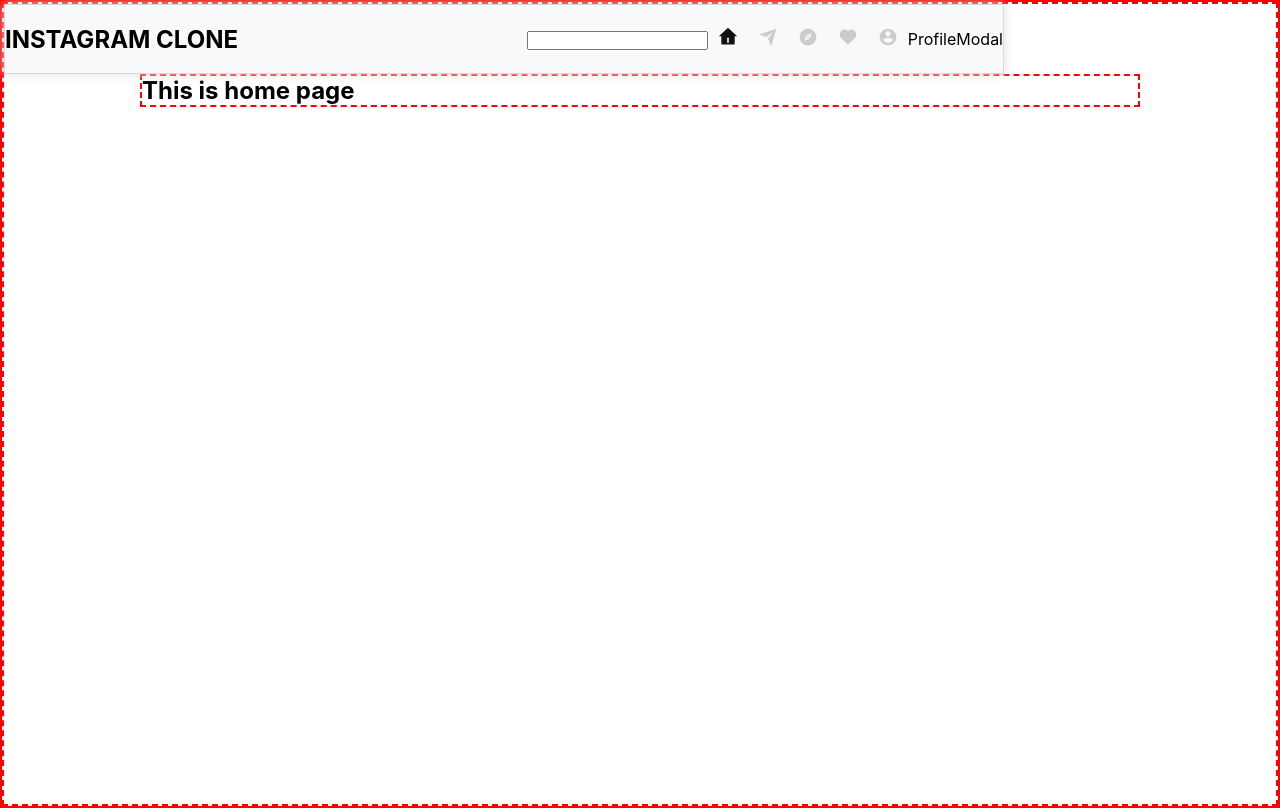
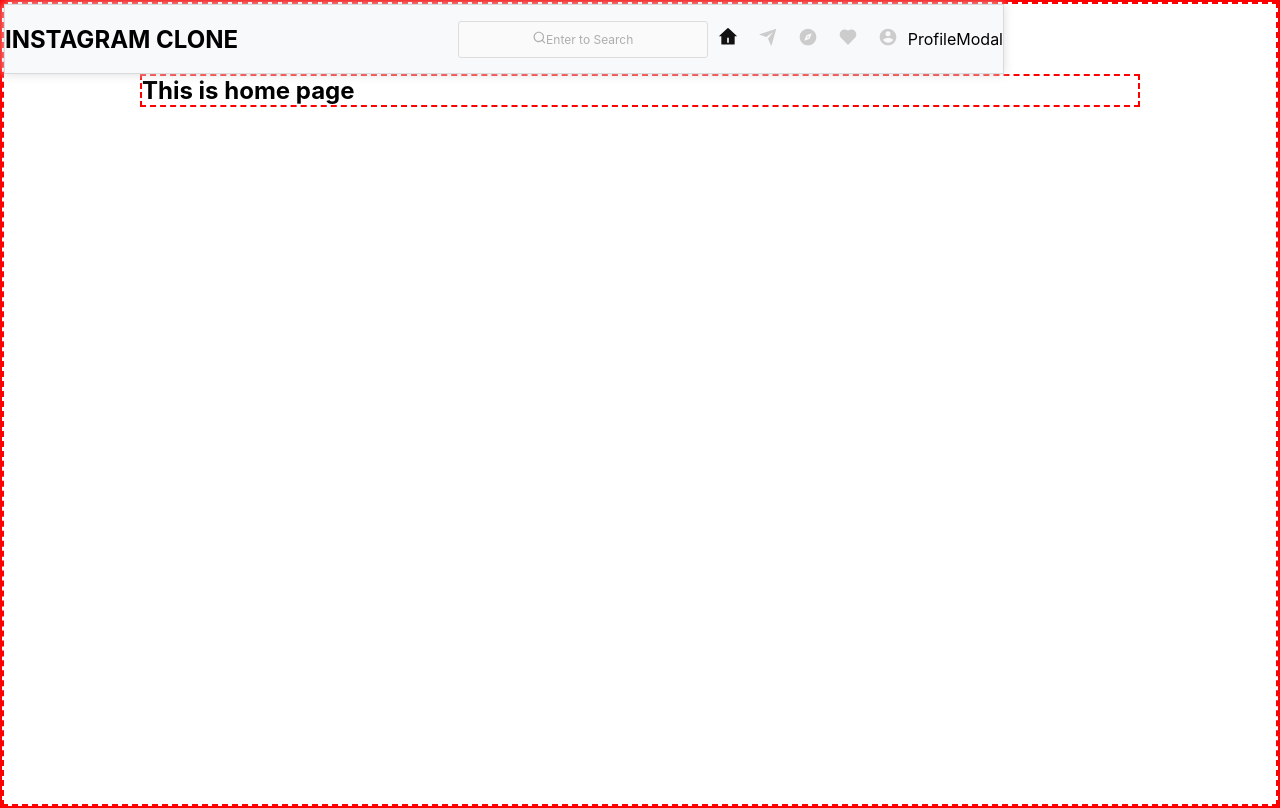
Before and after one commit to TimothyAttah/Instagram-clone-with-reactjs, a React (Create React App) app in the folder client/: page / in a window 1280 px wide. Built offline with nearby package versions, Linux system fonts and the light colour scheme.

Commit message:
Made search user input

```diff
--- /dev/null
+++ b/client/src/components/UserCard.jsx
@@ -0,0 +1,34 @@
+import React from 'react';
+import { Link } from 'react-router-dom';
+import Icons from './icons/Icons';
+import { StyledAvatar } from './styles/avatar';
+import { StyledUserCard } from './styles/userCard';
+
+const UserCard = ({ user, handleClose }) => {
+  const handleCloseAll = () => {
+    if (handleClose) handleClose();
+  };
+  return (
+    <StyledUserCard>
+      <>
+        <Link to={`/profile/${user._id}`} onClick={handleCloseAll}>
+          {user.avatar ? (
+            <StyledAvatar small>
+              <img src={user.avatar} alt='' />
+            </StyledAvatar>
+          ) : (
+            <StyledAvatar small>
+              <Icons.UserMenu />
+            </StyledAvatar>
+          )}
+          <div>
+            <span>{user.name}</span>
+            <small>{user.fullName}</small>
+          </div>
+        </Link>
+      </>
+    </StyledUserCard>
+  );
+};
+
+export default UserCard;
--- a/client/src/components/header/Search.jsx
+++ b/client/src/components/header/Search.jsx
@@ -1,10 +1,81 @@
-import React from 'react';
+import React, { useState } from 'react';
+import Icons from '../icons/Icons';
+import {
+  StyledSearchContainer,
+  StyledSearchIcon,
+  StyledCloseSearch,
+  StyledSearchUser,
+} from './styles/search';
+
+import { dummyUser } from '../helper/Helper';
+import UserCard from '../UserCard';
 
 const Search = () => {
+  const [search, setSearch] = useState('');
+  const [users, setUsers] = useState([]);
+
+  const [load, setLoad] = useState(false);
+
+  const handleClose = () => {
+    setSearch('');
+    setUsers([]);
+  };
+
+  const getDataApi = (uri) => {
+    return uri;
+  };
+
+  const handleSearch = async (e) => {
+    e.preventDefault();
+
+    if (!search) return;
+
+    try {
+      setLoad(true);
+      const res = await getDataApi(`${search}`);
+
+      console.log('res>>>', res);
+
+      console.log();
+    } catch (err) {
+      console.log(err);
+    }
+  };
   return (
-    <div>
-      <input />
-    </div>
+    <StyledSearchContainer onSubmit={handleSearch}>
+      <input
+        type='text'
+        name='search'
+        onChange={(e) =>
+          setSearch(e.target.value.toLowerCase().replace(/ /g, ''))
+        }
+        value={search}
+        id='search'
+        title='Enter to Search'
+      />
+      <StyledSearchIcon style={{ opacity: search ? 0 : 0.3 }}>
+        <span>
+          <Icons.Search />
+        </span>
+        <span>Enter to Search</span>
+      </StyledSearchIcon>
+      <StyledCloseSearch
+        style={{ opacity: users.length === 0 ? 0 : 1 }}
+        onClick={handleClose}
+      >
+        <Icons.Close />
+      </StyledCloseSearch>
+      <button type='submit'>Search</button>
+
+      {load && <p className='loading'>Loading...</p>}
+
+      <StyledSearchUser>
+        {search &&
+          dummyUser.map((user) => (
+            <UserCard key={user.id} user={user} handleClose={handleClose} />
+          ))}
+      </StyledSearchUser>
+    </StyledSearchContainer>
   );
 };
 
--- /dev/null
+++ b/client/src/components/header/styles/search.js
@@ -0,0 +1,48 @@
+import styled from 'styled-components';
+
+export const StyledSearchContainer = styled.form`
+  position: relative;
+
+  input {
+    background-color: #fafafa;
+    border: 1px solid #ddd;
+    min-width: 250px;
+    text-indent: 0.3125rem;
+    border-radius: 3px;
+    padding: 10px 0;
+  }
+
+  button {
+    display: none;
+  }
+`;
+
+export const StyledSearchIcon = styled.div`
+  position: absolute;
+  top: 50%;
+  left: 50%;
+  transform: translate(-50%, -50%);
+  font-size: 12px;
+  pointer-events: none;
+  color: #000;
+  display: flex;
+  align-items: center;
+
+  span:first-child {
+    font-size: 14px;
+  }
+`;
+
+export const StyledCloseSearch = styled.div`
+  position: absolute;
+  top: 0;
+  right: 5px;
+  cursor: pointer;
+  font-weight: 900;
+  color: crimson;
+`;
+
+export const StyledSearchUser = styled.div`
+  border-left: 1px solid wheat;
+  border-right: 1px solid wheat;
+`;
--- a/client/src/components/helper/Helper.jsx
+++ b/client/src/components/helper/Helper.jsx
@@ -27,3 +27,24 @@
     icon: <Icons.UserMenu />,
   },
 ];
+
+export const dummyUser = [
+  {
+    id: 1,
+    name: 'user01',
+    avatar: '',
+    fullName: 'Jane doe',
+  },
+  {
+    id: 2,
+    name: 'user02',
+    avatar: '',
+    fullName: 'John doe',
+  },
+  {
+    id: 3,
+    name: 'user03',
+    avatar: '',
+    fullName: 'Faith Ken',
+  },
+];
--- /dev/null
+++ b/client/src/components/styles/avatar.js
@@ -0,0 +1,36 @@
+import styled, { css } from 'styled-components';
+
+export const StyledAvatar = styled.div`
+  display: flex;
+  overflow: hidden;
+  position: relative;
+  font-size: 1.25rem;
+  align-items: center;
+  flex-shrink: 0;
+  line-height: 1;
+  user-select: none;
+  border-radius: 50%;
+  justify-content: center;
+
+  ${(props) =>
+    props.big &&
+    css`
+      width: 150px;
+      height: 150px;
+    `}
+
+  ${(props) =>
+    props.medium &&
+    css`
+      width: 80px;
+      height: 80px;
+    `}
+
+    ${(props) =>
+    props.small &&
+    css`
+      width: 40px;
+      height: 40px;
+      font-size: 30px;
+    `}
+`;
--- /dev/null
+++ b/client/src/components/styles/userCard.js
@@ -0,0 +1,23 @@
+import styled from 'styled-components';
+
+export const StyledUserCard = styled.div`
+  a {
+    display: flex;
+    align-items: center;
+    text-transform: capitalize;
+    margin: 10px 0;
+    border-bottom: 1px solid wheat;
+
+    div {
+      margin-left: 6px;
+      span {
+        display: block;
+      }
+      small {
+        opacity: 0.7;
+      }
+    }
+  }
+`;
+
+export const StyledUserCardWrapper = styled.div``;
```
Also changed, not shown: client/src/components/Avatar.jsx (added, +8 -0 lines).
